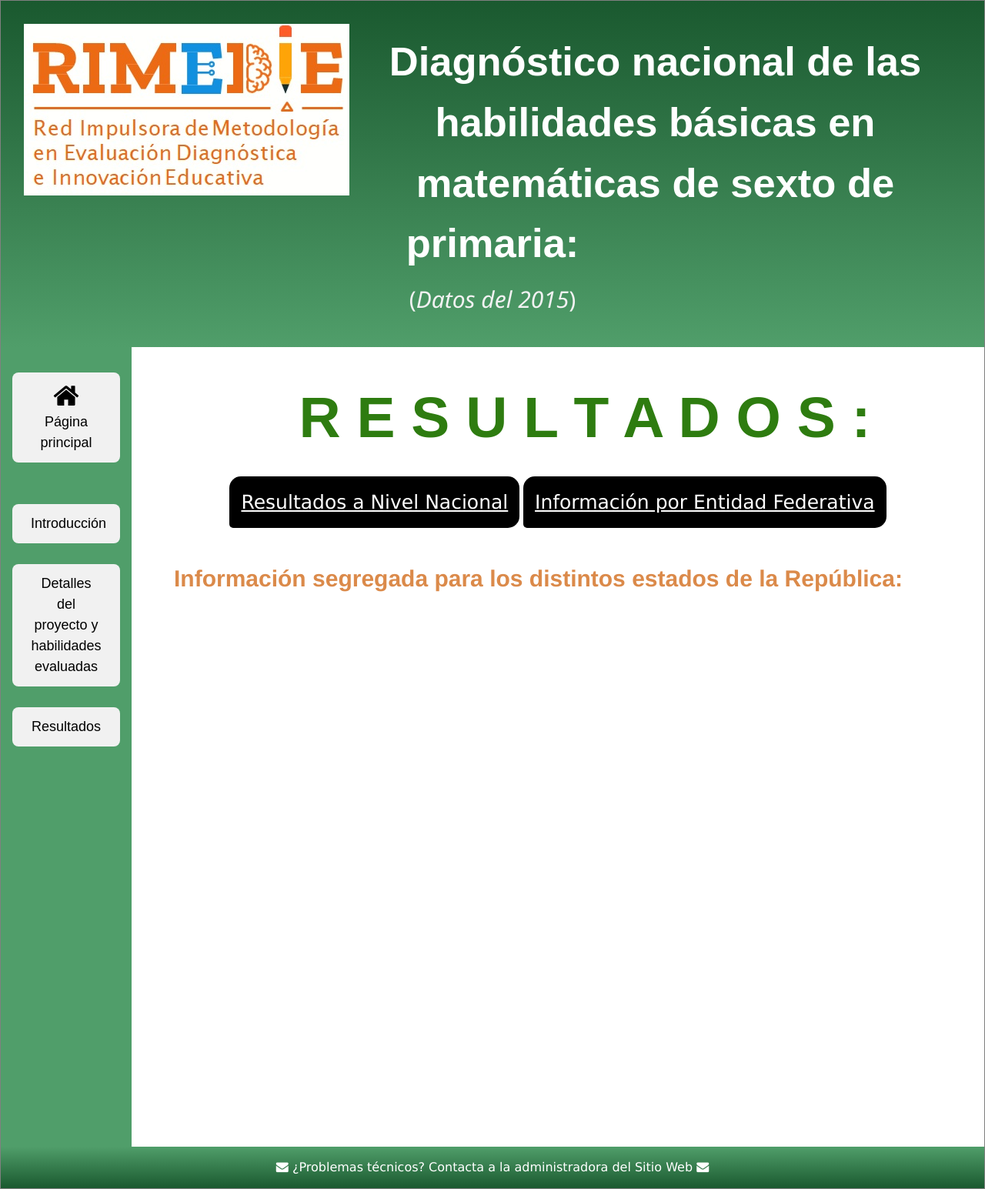
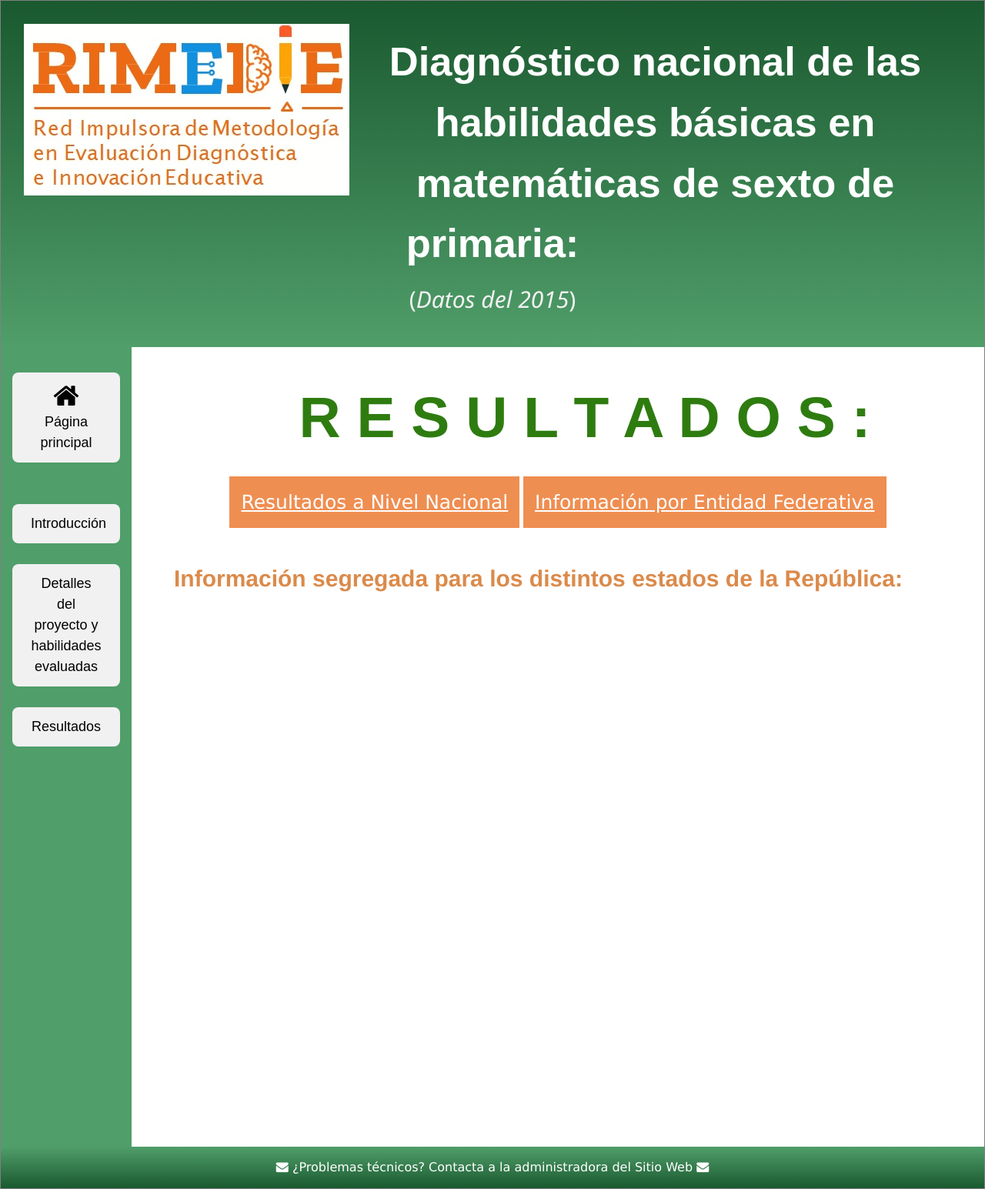
Before and after one commit to rimedie/rimedie.github.io, a Jekyll site: the page built from PLANEA-ELSEN_2015/1_Resultados_Estados.html, in a window 1280 px wide. Shown: the whole page at 77% size. Built offline with Jekyll 4.4.1, drawn with Linux system fonts in a browser that asks for light colours.

Commit message:
Update 1_Resultados.html

```diff
--- a/_layouts/1_Resultados.html
+++ b/_layouts/1_Resultados.html
@@ -162,12 +162,11 @@ p {
 
 /* Dropdown Button */
 .dropbtn {
-  background-color: black;
+  background-color: #ef8e51;
   color: white;
   padding: 15px;
   font-size: 25px;
   border: none;
-  border-radius: 15px 15px 15px 5px;
 }
 /* The container <div> - needed to position the dropdown content */
 .dropdown {
```
